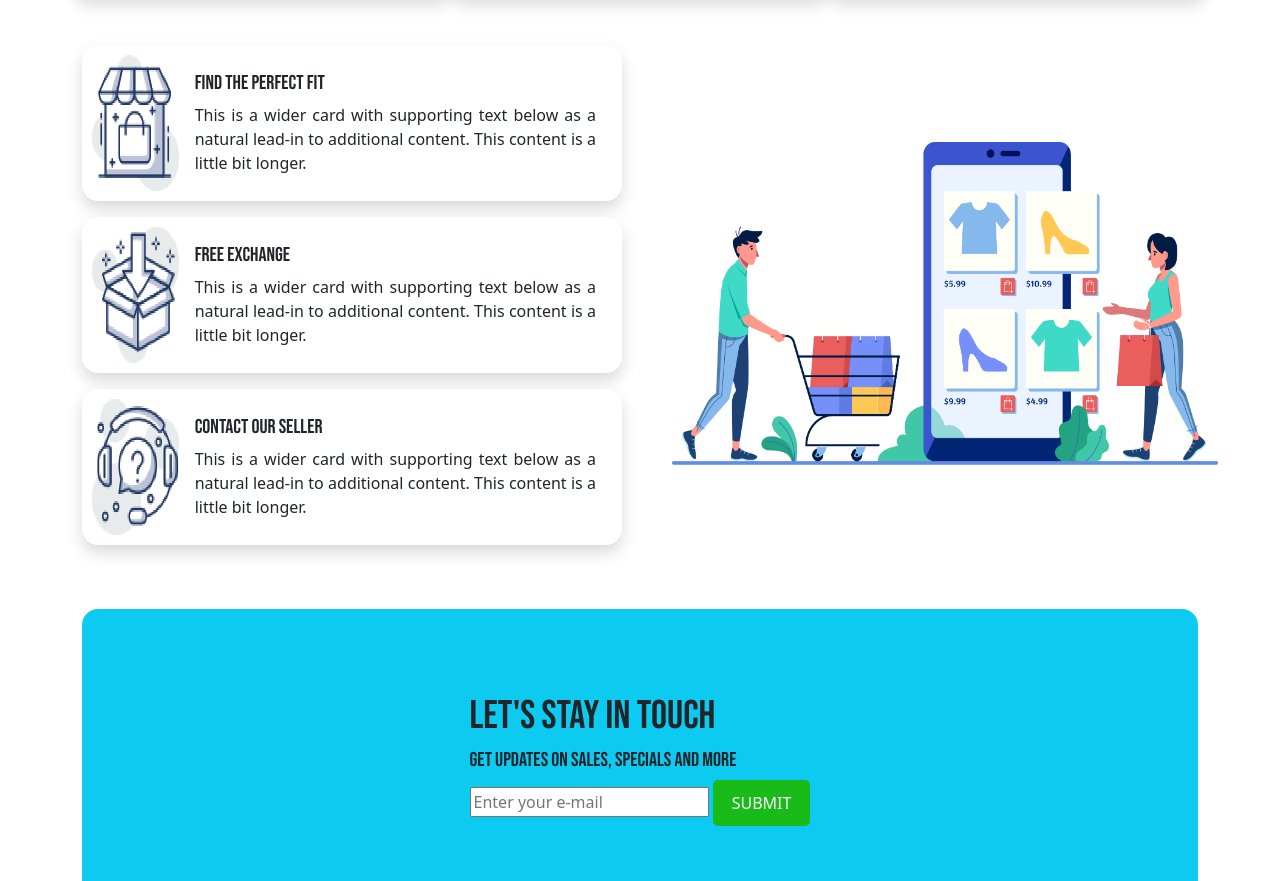
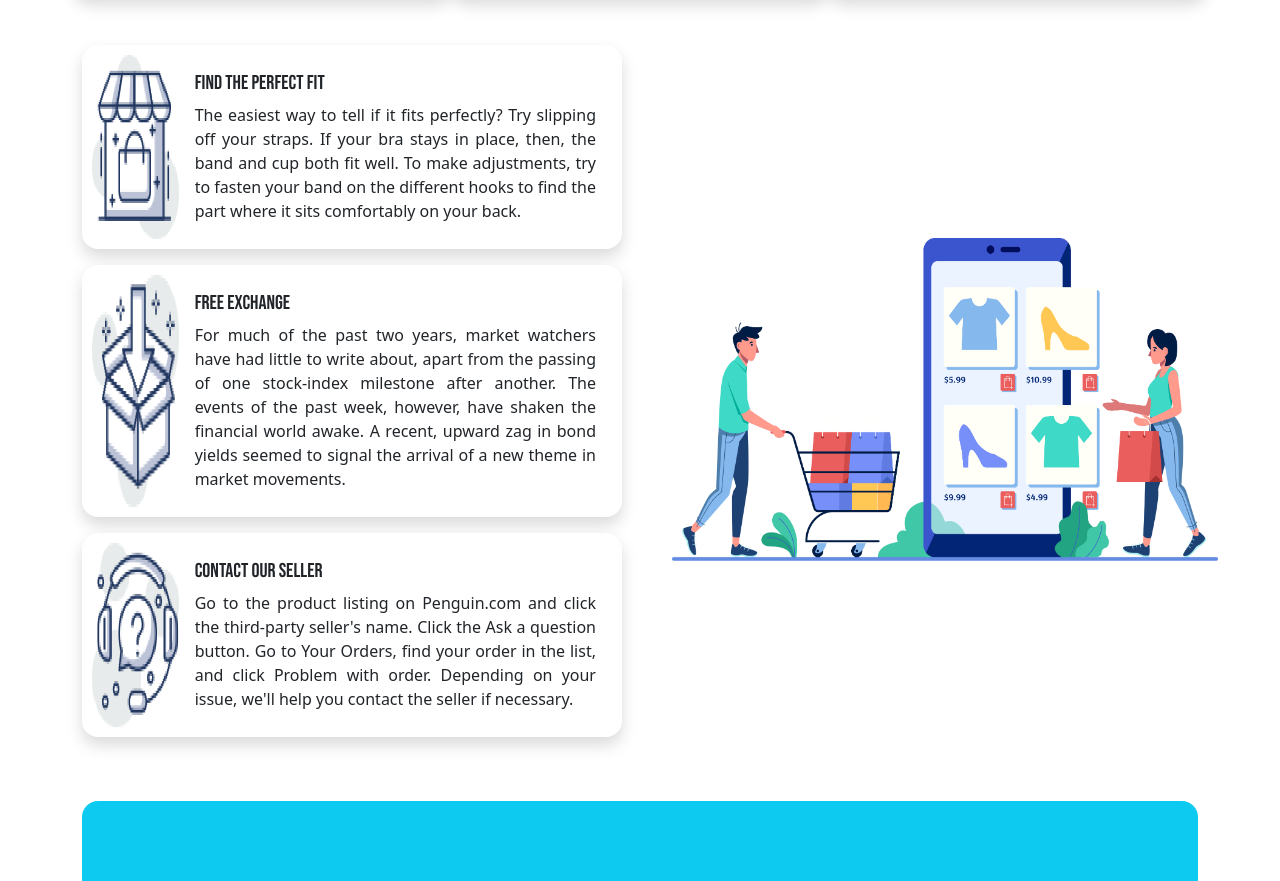
Before and after one commit to Mahedi7699/responsive-assignment, a plain HTML site: page index.html in a window 1280 px wide. Shown: the part 2543-3424 px from the top of the page. Drawn offline with Linux system fonts and the light colour scheme.

Commit message:
completed my project

```diff
--- a/index.html
+++ b/index.html
@@ -200,7 +200,9 @@
                       <div class="col-md-10">
                         <div class="card-body">
                           <h5 class="card-title">Find the perfect Fit</h5>
-                          <p class="card-text">This is a wider card with supporting text below as a natural lead-in to additional content. This content is a little bit longer.</p>
+                          <p class="card-text">
+                            The easiest way to tell if it fits perfectly? Try slipping off your straps. If your bra stays in place, then, the band and cup both fit well. To make adjustments, try to fasten your band on the different hooks to find the part where it sits comfortably on your back.
+                          </p>
                         </div>
                       </div>
                     </div>
@@ -213,7 +215,9 @@
                       <div class="col-md-10">
                         <div class="card-body">
                           <h5 class="card-title">Free Exchange</h5>
-                          <p class="card-text">This is a wider card with supporting text below as a natural lead-in to additional content. This content is a little bit longer.</p>
+                          <p class="card-text">
+                            For much of the past two years, market watchers have had little to write about, apart from the passing of one stock-index milestone after another. The events of the past week, however, have shaken the financial world awake. A recent, upward zag in bond yields seemed to signal the arrival of a new theme in market movements.
+                          </p>
 
                         </div>
                       </div>
@@ -227,7 +231,9 @@
                       <div class="col-md-10">
                         <div class="card-body">
                           <h5 class="card-title">Contact Our Seller</h5>
-                          <p class="card-text">This is a wider card with supporting text below as a natural lead-in to additional content. This content is a little bit longer.</p>
+                          <p class="card-text">
+                            Go to the product listing on Penguin.com and click the third-party seller's name. Click the Ask a question button. Go to Your Orders, find your order in the list, and click Problem with order. Depending on your issue, we'll help you contact the seller if necessary.
+                          </p>
 
                         </div>
                       </div>
```
